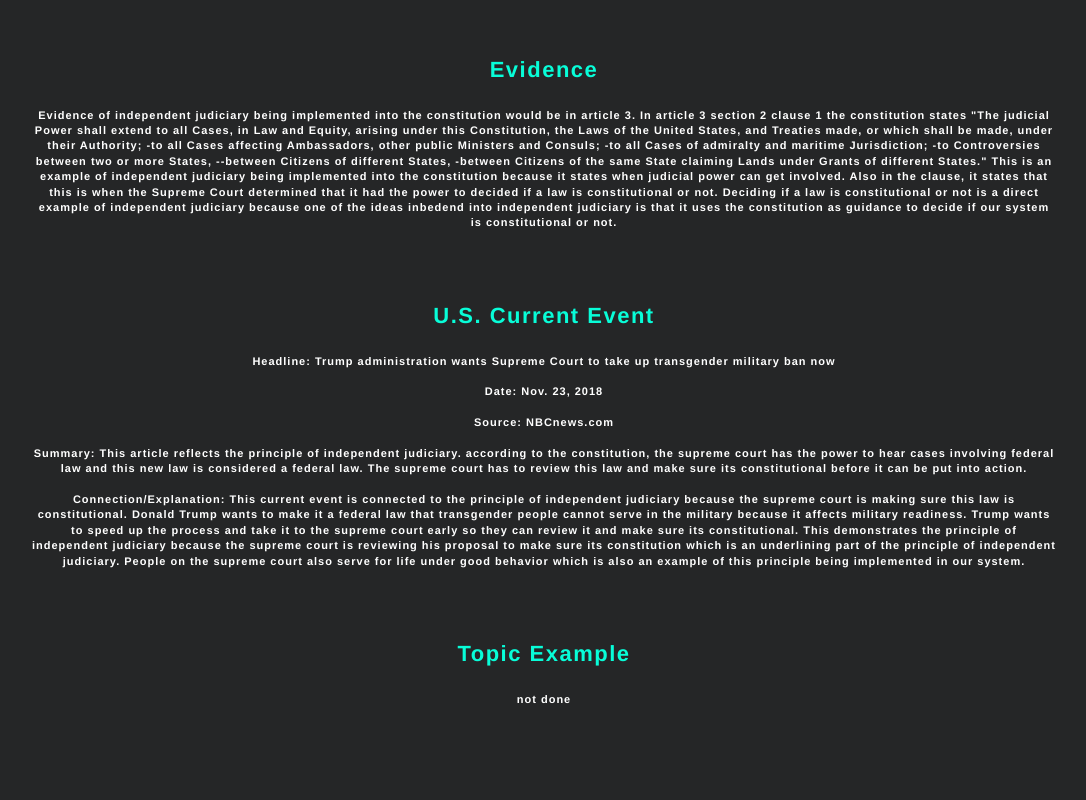
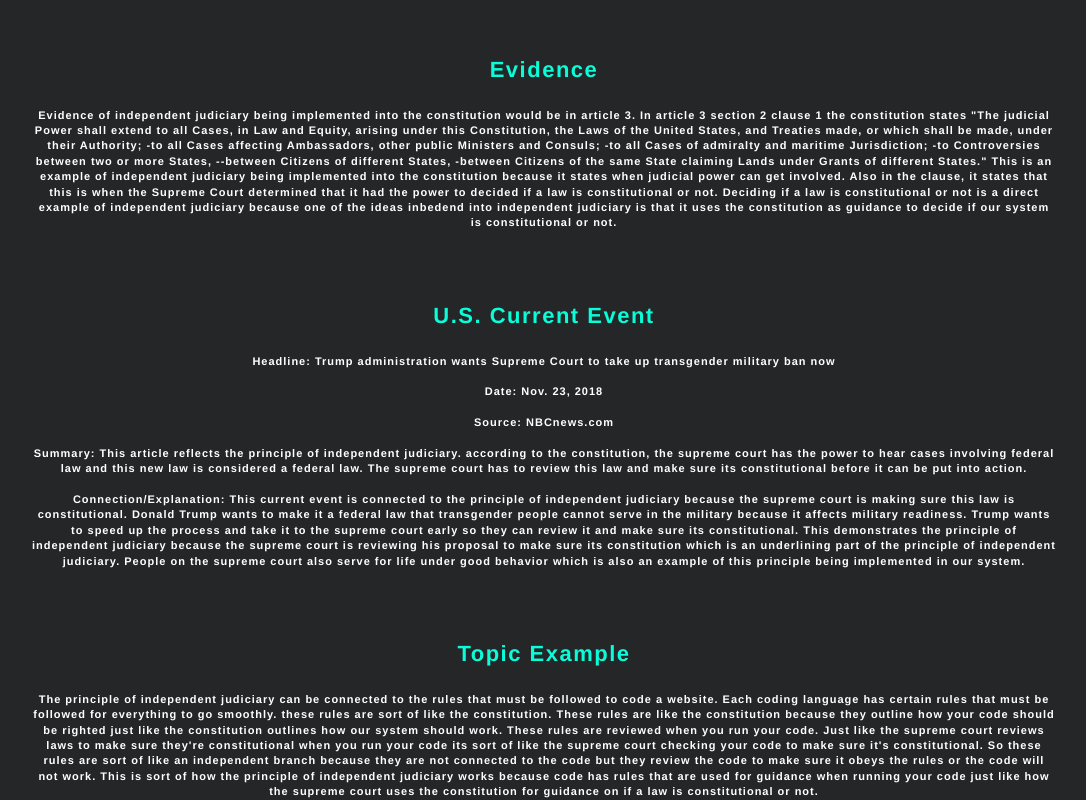
Before and after one commit to jackgrodnick/CivicsProject, a plain HTML site: page independentjudiciary.html in a window 1280 px wide. Shown: the part 392-1192 px from the top of the page, without its empty margins (96-1182 px from the left). Before the commit the page ends 1099 px from the top, so only its background shows below. Drawn offline with nearby package versions, Linux system fonts and the light colour scheme; a web font is replaced by a local one.

Commit message:
stsudasdfkdkfk

```diff
--- a/independentjudiciary.html
+++ b/independentjudiciary.html
@@ -64,7 +64,7 @@ Connection/Explanation: This current event is connected to the principle of inde
     </div>
     <div class="topic-ex">
       <h3 class="topic">Topic Example</h3>
-      <p class="para">not done</p>
+      <p class="para">The principle of independent judiciary can be connected to the rules that must be followed to code a website. Each coding language has certain rules that must be followed for everything to go smoothly. these rules are sort of like the constitution. These rules are like the constitution because they outline how your code should be righted just like the constitution outlines how our system should work. These rules are reviewed when you run your code. Just like the supreme court reviews laws to make sure they're constitutional when you run your code its sort of like the supreme court checking your code to make sure it's constitutional. So these rules are sort of like an independent branch because they are not connected to the code but they review the code to make sure it obeys the rules or the code will not work. This is sort of how the principle of independent judiciary works because code has rules that are used for guidance when running your code just like how the supreme court uses the constitution for guidance on if a law is constitutional or not.</p>
     </div>
 
 
```
